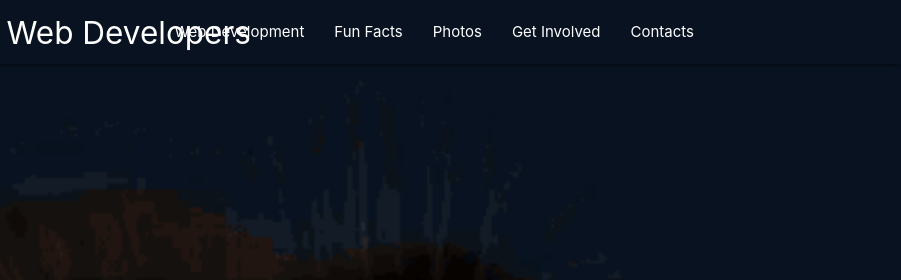
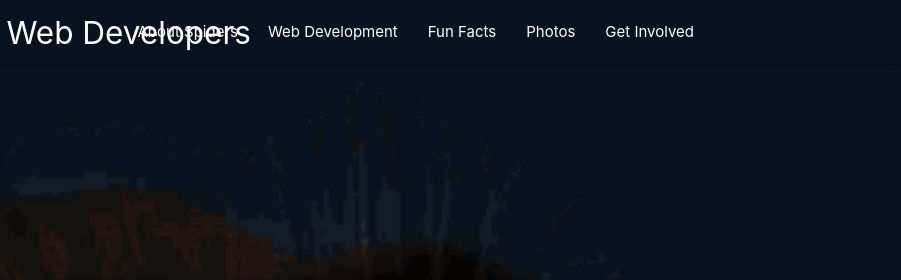
Before and after one commit to EmJay2005/EmJay.github.io, a plain HTML site: page Contacts.html in a window 1280 px wide. Shown: the top 280 px of the page, 379-1280 px from the left. Drawn offline with Linux system fonts and the light colour scheme.

Commit message:
Update Contacts.html

```diff
--- a/Contacts.html
+++ b/Contacts.html
@@ -85,11 +85,11 @@
                     <i class="material-icons">menu</i>
                 </a>
                 <ul class="right hide-on-med-and-down">
+                    <li><a href="index.html">About Spiders</a></li>
                     <li><a href="Web Development.html">Web Development</a></li>
                     <li><a href="Fun Facts.html">Fun Facts</a></li>
                     <li><a href="Photos.html">Photos</a></li>
                     <li><a href="Get Involved.html">Get Involved</a></li>
-                    <li><a href="Contacts.html">Contacts</a></li>
                 </ul>
                 <ul class="sidenav grey lighten-2 center" id="mobile-menu">
                     <li><a href="index.html">About Spiders</a></li>
```
